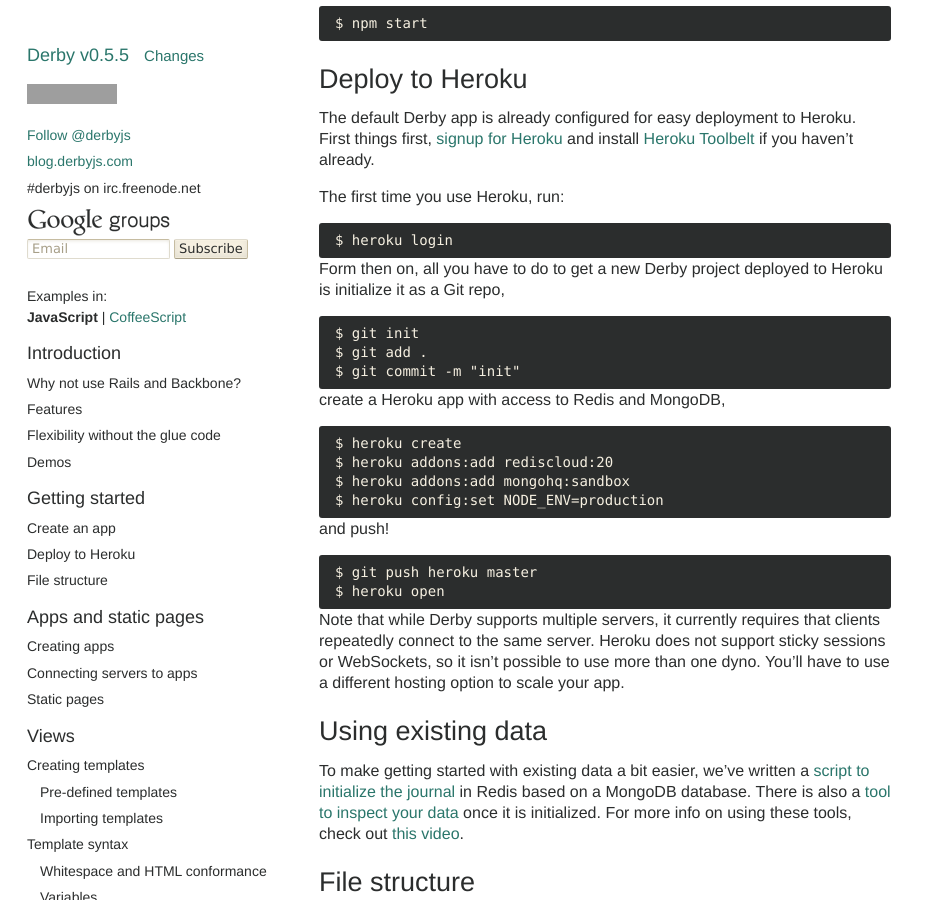
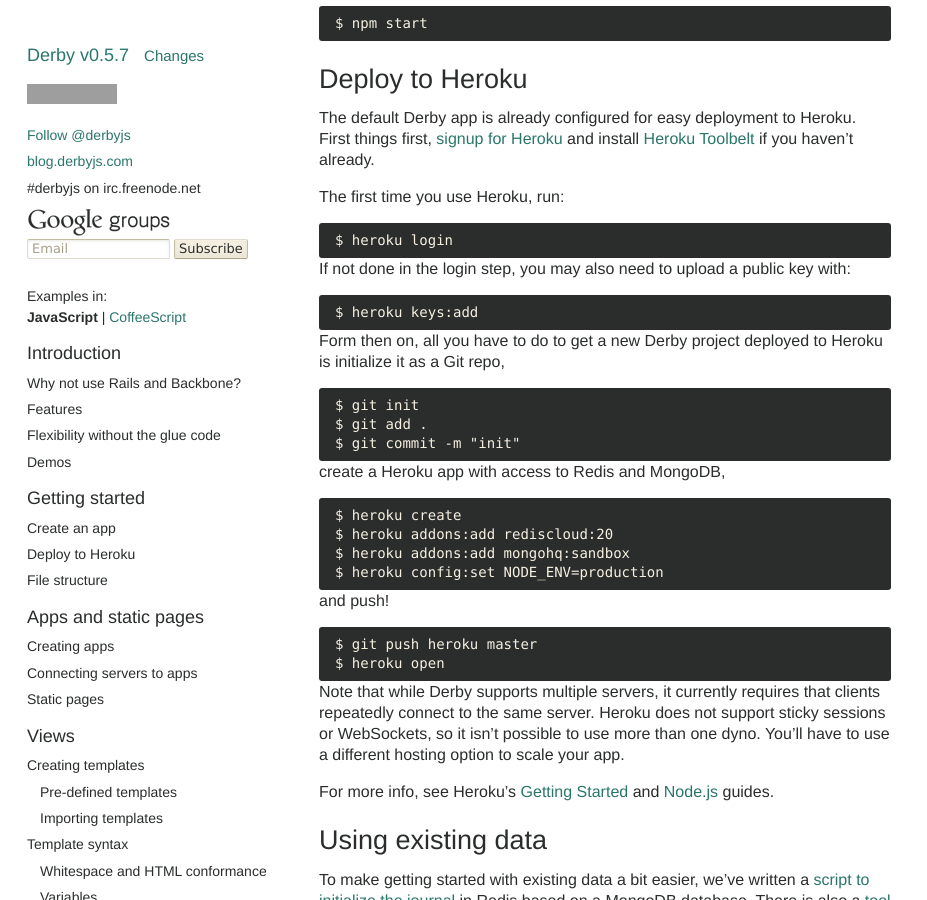
Before and after one commit to derbyjs/derby, a Jekyll site: the page built from index.md, in a window 1280 px wide and 900 px high, scrolled down 5239 px. Shown: the whole window, without its empty margins (0-927 px from the left). Built offline with Jekyll 4.4.1, drawn with Linux system fonts in a browser that asks for light colours; comment, search, counter and statistics services are not loaded; grey boxes are pictures that could not be loaded.

Commit message:
update heroku instructions

```diff
--- a/index.md
+++ b/index.md
@@ -1,6 +1,6 @@
 ---
 layout: default
-version: 0.5.5
+version: 0.5.7
 headers:
   - text: Introduction
     type: h1
@@ -395,6 +395,10 @@ The first time you use Heroku, run:
 
     $ heroku login
 
+If not done in the login step, you may also need to upload a public key with:
+
+    $ heroku keys:add
+
 Form then on, all you have to do to get a new Derby project deployed to Heroku
 is initialize it as a Git repo,
 
@@ -418,6 +422,8 @@ Note that while Derby supports multiple servers, it currently requires that
 clients repeatedly connect to the same server. Heroku does not support sticky
 sessions or WebSockets, so it isn't possible to use more than one dyno. You'll
 have to use a different hosting option to scale your app.
+
+For more info, see Heroku's [Getting Started](https://devcenter.heroku.com/articles/quickstart) and [Node.js](https://devcenter.heroku.com/articles/nodejs) guides.
 
 ## Using existing data
 
```
